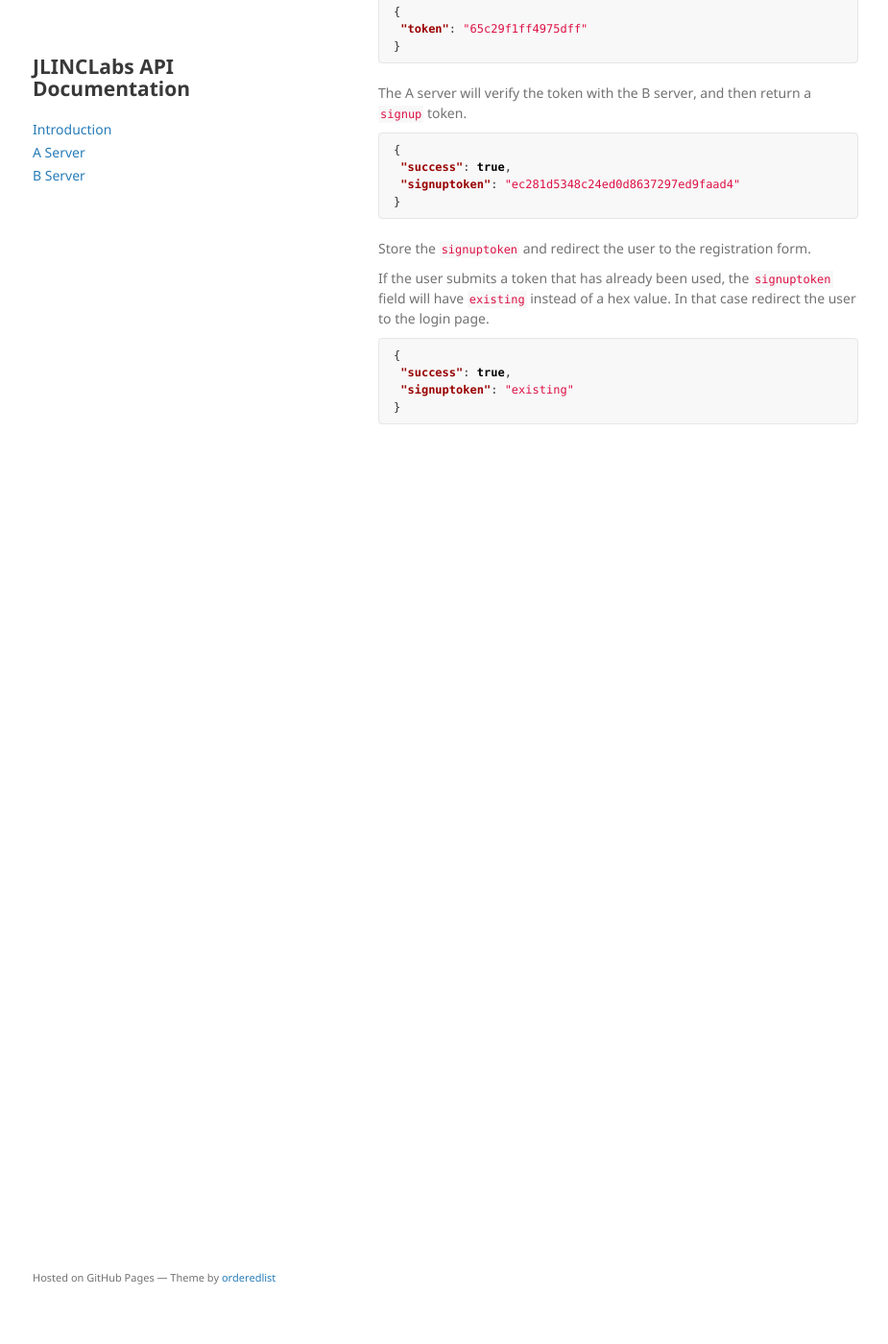
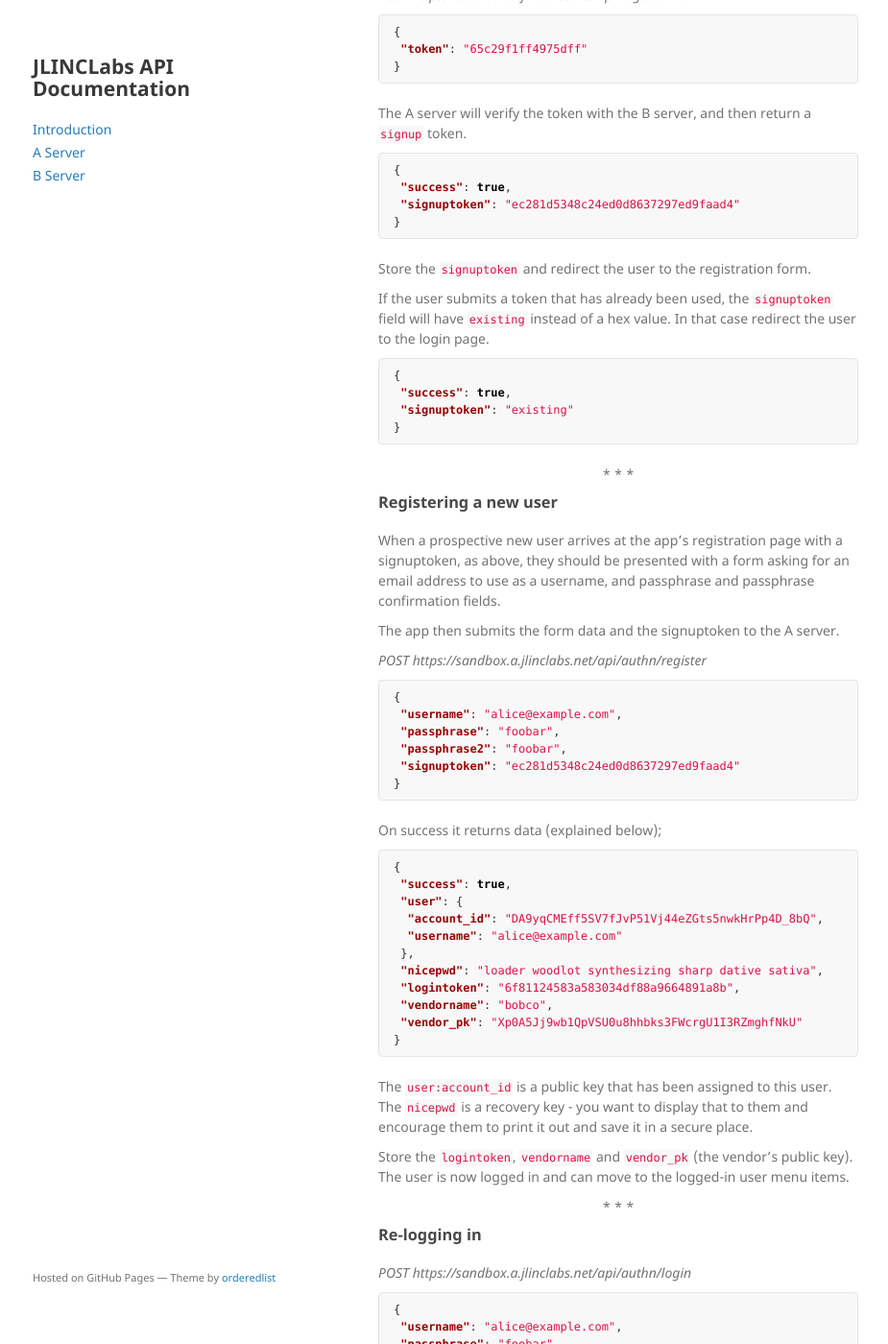
Before and after one commit to jlinclabs/apidocs, a Jekyll site: the page built from a_server.md, in a window 1280 px wide and 1400 px high, scrolled down 270 px. Shown: the whole window at 96% size, without its empty margins (176-1101 px from the left). Built offline with Jekyll 4.4.1, drawn with Linux system fonts in a browser that asks for light colours; our own code applies the rules of GitHub Pages for plain Markdown files; before the commit the page ends 900 px from its top, so only the background shows below that; some of the changed text lies outside the part shown.

Commit message:
Registration, logging in and out on the A server.

````diff
--- a/a_server.md
+++ b/a_server.md
@@ -4,9 +4,9 @@ layout: default
 ## The A server
 
 ### [ ](#signup_urls)Using signup URLs
-When the front-end gets an invite url such as for example:
+When the front-end regauth page is accessed by a signup url, for example:
 _https://alpha.userprefs.com/regauth/65c29f1ff4975dff_
-the regauth page should put up a "please wait - this may take a few moments" type notice and then
+the regauth page should put up a "please wait - this may take a few moments" type notice and then extract the token from the url to call the A server
 
 _POST https://sandbox.a.jlinclabs.net/api/register/new_
 
@@ -35,3 +35,84 @@ If the user submits a token that has already been used, the `signuptoken` field
  "signuptoken": "existing"
 }
 ```
+
+{% include starsep.html %}
+
+### [ ](#registration)Registering a new user
+When a prospective new user arrives at the app's registration page with a signuptoken, as above, they should be presented with a form asking for an email address to use as a username, and passphrase and passphrase confirmation fields.
+
+The app then submits the form data and the signuptoken to the A server.
+
+_POST https://sandbox.a.jlinclabs.net/api/authn/register_
+```json
+{
+ "username": "alice@example.com",
+ "passphrase": "foobar",
+ "passphrase2": "foobar",
+ "signuptoken": "ec281d5348c24ed0d8637297ed9faad4"
+}
+```
+
+On success it returns data (explained below);
+```json
+{
+ "success": true,
+ "user": {
+  "account_id": "DA9yqCMEff5SV7fJvP51Vj44eZGts5nwkHrPp4D_8bQ",
+  "username": "alice@example.com"
+ },
+ "nicepwd": "loader woodlot synthesizing sharp dative sativa",
+ "logintoken": "6f81124583a583034df88a9664891a8b",
+ "vendorname": "bobco",
+ "vendor_pk": "Xp0A5Jj9wb1QpVSU0u8hhbks3FWcrgU1I3RZmghfNkU"
+}
+```
+The `user:account_id` is a public key that has been assigned to this user.
+The `nicepwd` is a recovery key - you want to display that to them and encourage them to print it out and save it in a secure place.
+
+Store the `logintoken`, `vendorname` and `vendor_pk` (the vendor's public key).
+The user is now logged in and can move to the logged-in user menu items.
+
+{% include starsep.html %}
+
+### [ ](#loggingin)Re-logging in
+
+_POST https://sandbox.a.jlinclabs.net/api/authn/login_
+```json
+{
+ "username": "alice@example.com",
+ "passphrase": "foobar"
+}
+```
+On success it returns
+```json
+{
+ "success": true,
+ "token": "de7a126fef783bd6d9ac1da48cada93ee"
+}
+```
+
+{% include starsep.html %}
+
+### [ ](#loggingout)Logging out
+_POST https://sandbox.a.jlinclabs.net/api/authn/logout_
+```json
+{
+ "token": "de7a126fef783bd6d9ac1da48cada93ee"
+}
+```
+On success it returns just
+```json
+{
+ "success": true
+}
+```
+
+{% include starsep.html %}
+
+### [ ](#vendorlist)Obtaining the vendor list
+In order to retrieve vendor specific information for the user, you must provide both a login token and a vendor public key.
+
+This API returns a list of vendor choices for this user, which you can use to link the user to their chosen vendor's information pages.
+
+_(Coming next)_
````
